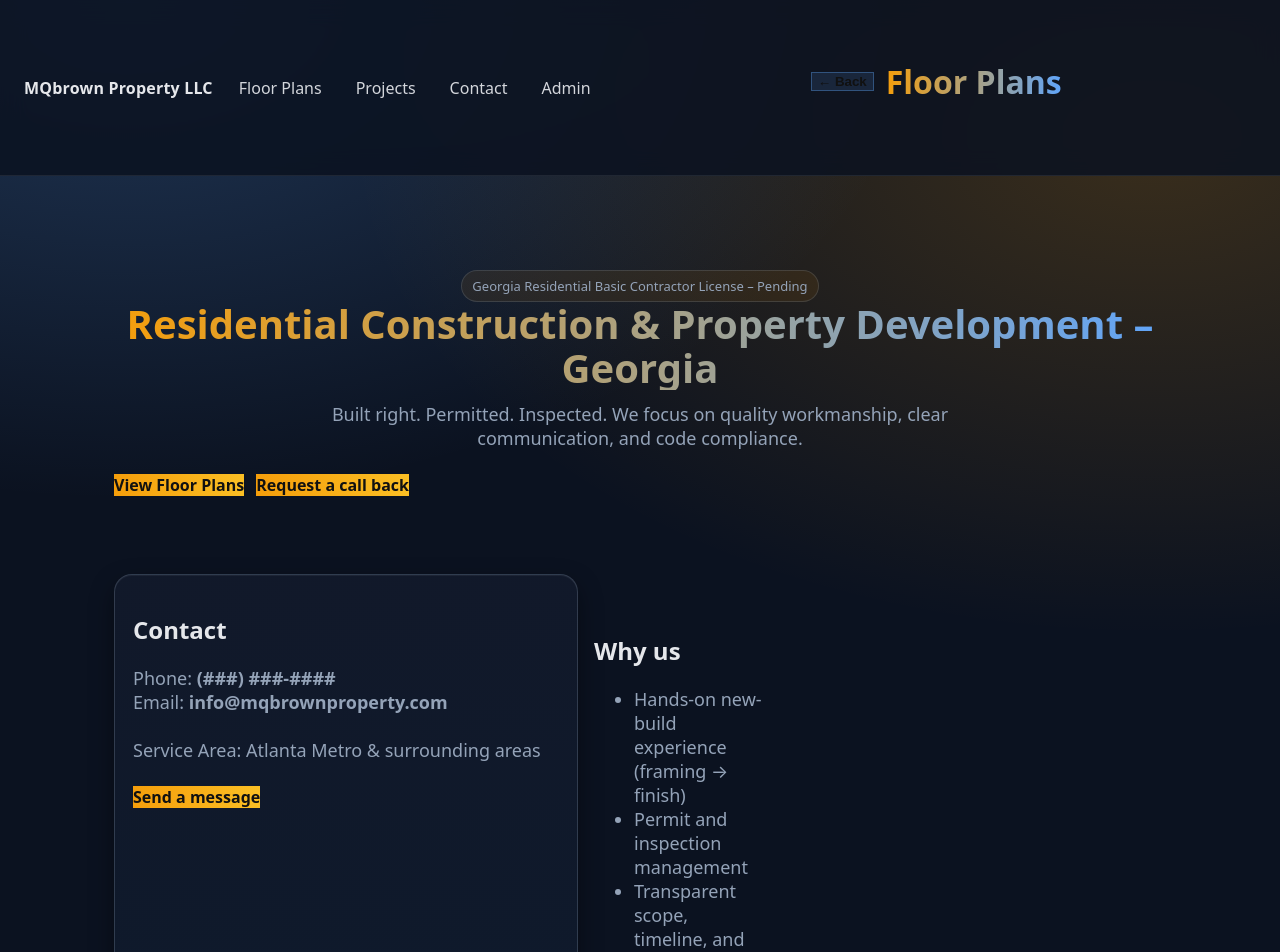
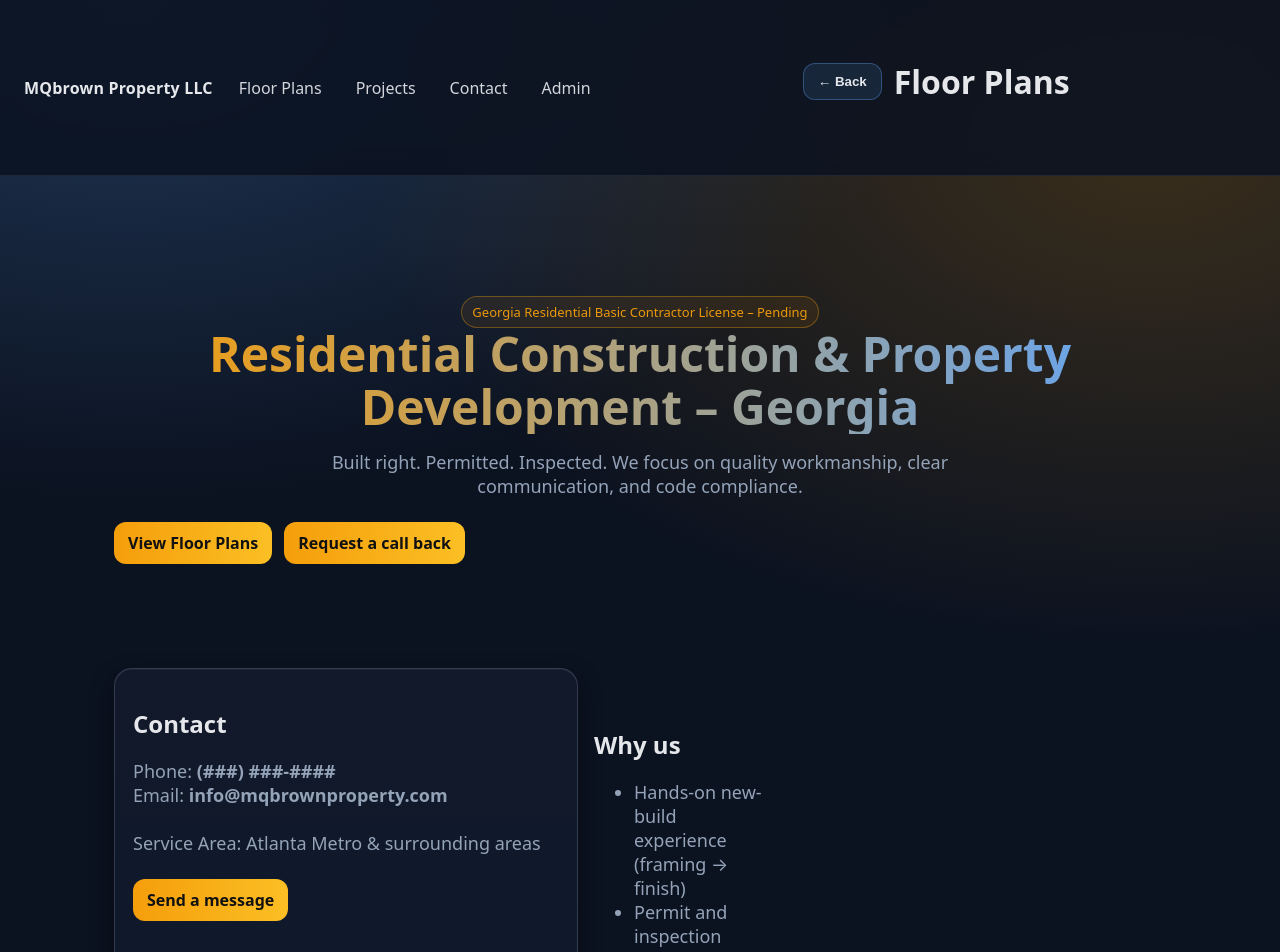
Before and after one commit to MQBrown/MelWebsiteRepo, a React (Vite) app: page / in a window 1280 px wide. Shown: the top 952 px of the page. Built offline with nearby package versions, Linux system fonts and the light colour scheme.

Commit message:
Update styles.css

```diff
--- a/src/styles.css
+++ b/src/styles.css
@@ -10,49 +10,35 @@
   --brand2:#60a5fa;    /* calm blue */
   --border: rgba(148,163,184,.18);
 }
+
+*{ box-sizing:border-box; }
+
 body{
   margin:0;
   font-family:system-ui,-apple-system,Segoe UI,Roboto,Arial,sans-serif;
-
   background:
     radial-gradient(800px 500px at 10% 0%, rgba(96,165,250,.25), transparent),
     radial-gradient(800px 500px at 90% 10%, rgba(245,158,11,.20), transparent),
-    #0b1220;
-
+    var(--bg);
   color:var(--text);
 }
+
+a{ color: var(--brand2); text-decoration:none; }
+a:hover{ text-decoration:underline; }
 
 .container{
   max-width:1100px;
   margin:0 auto;
-  padding:40px 24px;   /* increased from 24px */
+  padding:40px 24px;
 }
 
+/* Space out sections automatically */
 .container > * + *{
   margin-top:24px;
 }
-.hero{
-  padding:80px 0;
-  text-align:center;
-}
 
-.h1{
-  font-size:48px;
-  font-weight:800;
-  margin-bottom:16px;
-}
-
-.sub{
-  font-size:18px;
-  color:var(--muted);
-  margin: 0 auto 24px;
-  max-width:600px;
-}
-
-h1, .h1 {
-  background: linear-gradient(90deg, #f59e0b, #60a5fa);
-  -webkit-background-clip: text;
-  -webkit-text-fill-color: transparent;
+.section{
+  margin-top:40px;
 }
 
 .nav{
@@ -61,18 +47,25 @@ h1, .h1 {
   align-items:center;
   justify-content:space-between;
   padding:20px 24px;
-
+  position:sticky;
+  top:0;
   backdrop-filter:blur(12px);
   background: rgba(11,18,32,0.85);
-
-  border-bottom:1px solid rgba(255,255,255,.08);
+  border-bottom: 1px solid rgba(255,255,255,.08);
 }
 
-.section{
-  margin-top:40px;
+.brand{
+  font-weight:800;
+  letter-spacing:.2px;
+}
+.brand a{ color: var(--text); }
+
+.links{
+  display:flex;
+  gap:14px;
+  flex-wrap:wrap;
 }
 
-.brand a{ color: var(--text); }
 .links a{
   color: rgba(229,231,235,.92);
   padding: 8px 10px;
@@ -83,55 +76,94 @@ h1, .h1 {
   text-decoration:none;
 }
 
+.hero{
+  padding:80px 0;
+  text-align:center;
+}
+
+.h1{
+  font-size:48px;
+  font-weight:800;
+  line-height:1.1;
+  margin:0 0 16px;
+  background: linear-gradient(90deg, #f59e0b, #60a5fa);
+  -webkit-background-clip: text;
+  -webkit-text-fill-color: transparent;
+}
+
+.sub{
+  font-size:18px;
+  color:var(--muted);
+  margin: 0 auto 24px;
+  max-width:700px;
+}
+
+.grid{
+  display:grid;
+  grid-template-columns:repeat(12,1fr);
+  gap:16px;
+}
+
 .card{
-  background: linear-gradient(
-    180deg,
-    rgba(18,26,43,0.95),
-    rgba(15,27,45,0.95)
-  );
-
+  grid-column:span 12;
+  background: linear-gradient(180deg, rgba(18,26,43,0.95), rgba(15,27,45,0.95));
   border: 1px solid rgba(148,163,184,.25);
   border-radius: 18px;
   padding: 18px;
+  box-shadow: 0 10px 25px rgba(0,0,0,.4), inset 0 1px 0 rgba(255,255,255,.05);
+}
 
-  box-shadow:
-    0 10px 25px rgba(0,0,0,.4),
-    inset 0 1px 0 rgba(255,255,255,.05);
+@media(min-width:900px){
+  .card.half{ grid-column:span 6; }
 }
 
 .badge{
+  display:inline-flex;
+  align-items:center;
+  gap:8px;
+  padding:6px 10px;
   border:1px solid rgba(245,158,11,.35);
+  border-radius:999px;
   color: rgba(245,158,11,.95);
   background: rgba(245,158,11,.08);
+  font-size:13px;
 }
 
 .btn{
+  display:inline-flex;
+  align-items:center;
+  justify-content:center;
+  padding:10px 14px;
+  border-radius:12px;
+  border:none;
   background: linear-gradient(90deg, #f59e0b, #fbbf24);
-  border:none;
   color:#111;
+  cursor:pointer;
   font-weight:700;
 }
-
-.btn:hover{
-  opacity:0.9;
-}
+.btn:hover{ opacity:0.92; }
 
 .btn.secondary{
   border:1px solid rgba(96,165,250,.35);
   background: rgba(96,165,250,.12);
+  color: var(--text);
+}
+.btn.secondary:hover{ background: rgba(96,165,250,.18); opacity:1; }
+
+.input, textarea{
+  width:100%;
+  padding:10px 12px;
+  border-radius:12px;
+  border:1px solid rgba(148,163,184,.25);
+  background:#0b1220;
+  color:var(--text);
 }
 
-*{box-sizing:border-box}
-a{color:var(--brand);text-decoration:none} a:hover{text-decoration:underline}
+label{ font-size:13px; color:var(--muted); }
 
-.brand{font-weight:800;letter-spacing:.2px}
-.links{display:flex;gap:14px;flex-wrap:wrap}
-.hero{padding:54px 0}
-.h1{font-size:40px;line-height:1.1;margin:0 0 12px}
-.sub{color:var(--muted);max-width:70ch}
-.grid{display:grid;grid-template-columns:repeat(12,1fr);gap:16px}
-@media(min-width:900px){.card.half{grid-column:span 6}}
-.badge{display:inline-flex;align-items:center;gap:8px;padding:6px 10px;border:1px solid rgba(148,163,184,.2);border-radius:999px;color:var(--muted);font-size:13px}
-.input, textarea{width:100%;padding:10px 12px;border-radius:12px;border:1px solid rgba(148,163,184,.25);background:#0b1220;color:var(--text)}
-label{font-size:13px;color:var(--muted)}
-.footer{padding:28px 0;color:var(--muted);border-top:1px solid rgba(148,163,184,.15);margin-top:32px}
+.footer{
+  padding:28px 0;
+  color:var(--muted);
+  border-top:1px solid rgba(148,163,184,.15);
+  margin-top:32px;
+}
```
